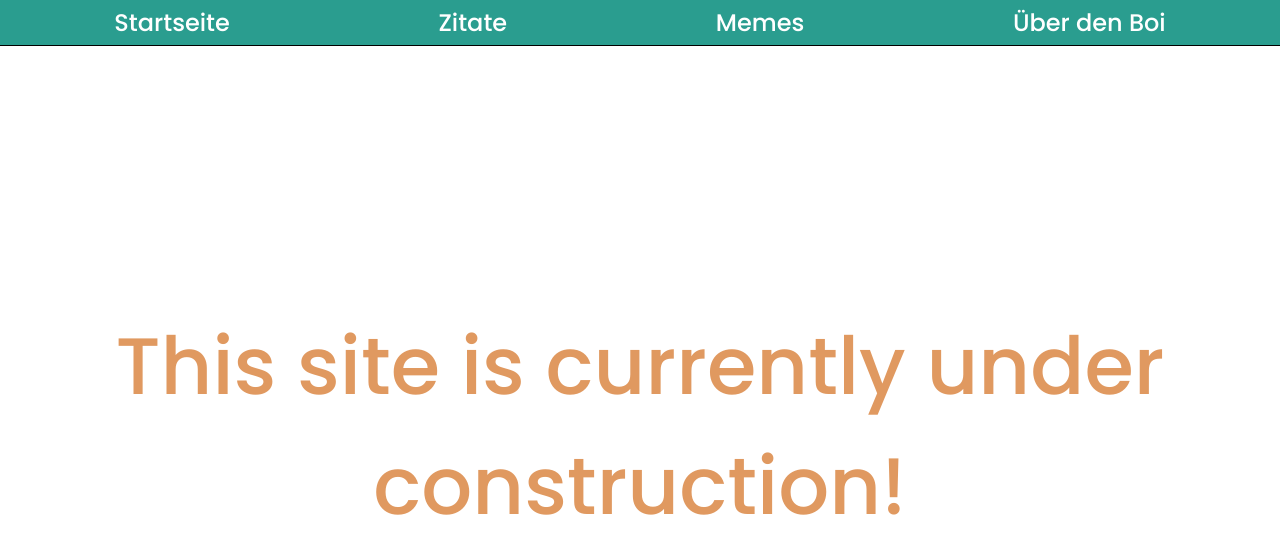
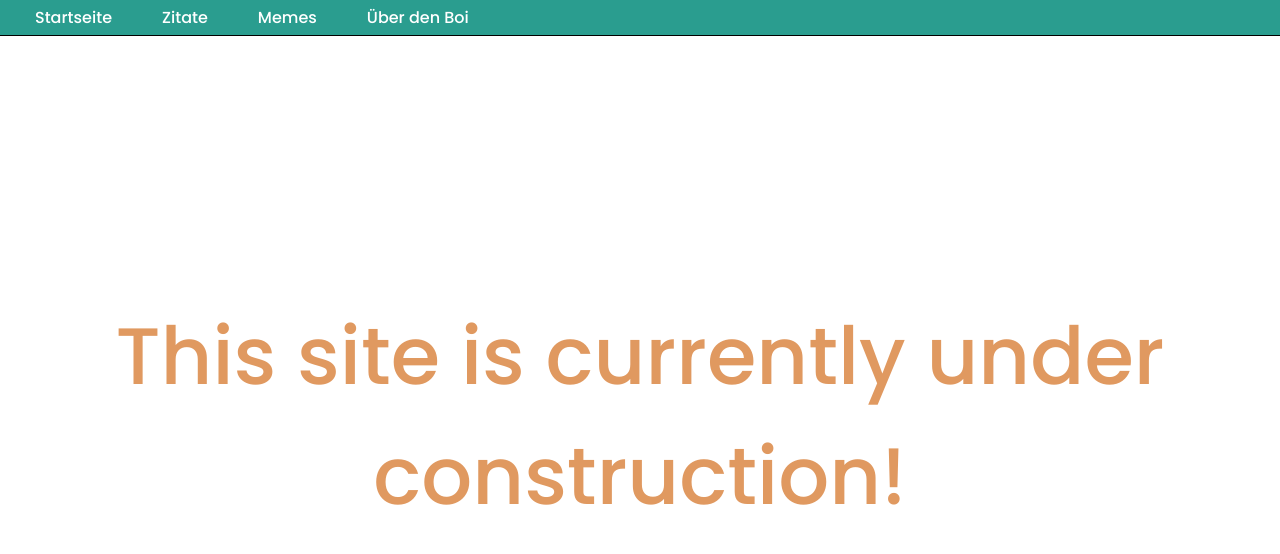
Before and after one commit to ottx96/ott-fan-club, a React (Create React App) app: page / in a window 1280 px wide. Shown: the top 554 px of the page. Built offline with nearby package versions, Linux system fonts and the light colour scheme.

Commit message:
improved Navbar

```diff
--- a/src/components/navigation/Navbar.module.css
+++ b/src/components/navigation/Navbar.module.css
@@ -29,6 +29,9 @@
 
 @media screen and (min-width: 648px) {
     .nav ul {
+        justify-content: left;
+    }
+    .nav ul {
         margin-left: 10px;
         margin-right: 10px;
     }
@@ -37,7 +40,8 @@
         margin-bottom: 5px;
     }
     .nav ul li a {
-        font-size: 1.5rem;
+        margin: 25px;
+        font-size: 1rem;
     }
 }
 
@@ -51,6 +55,6 @@
         margin-bottom: 4px;
     }
     .nav ul li a {
-        font-size: 1rem;
+        font-size: 0.75rem;
     }
 }
--- a/src/components/quotes/quote/Quote.module.css
+++ b/src/components/quotes/quote/Quote.module.css
@@ -1,3 +1,7 @@
+body {
+    overflow-x: hidden;
+}
+
 .quote {
     margin: 10px;
     display: grid;
```
